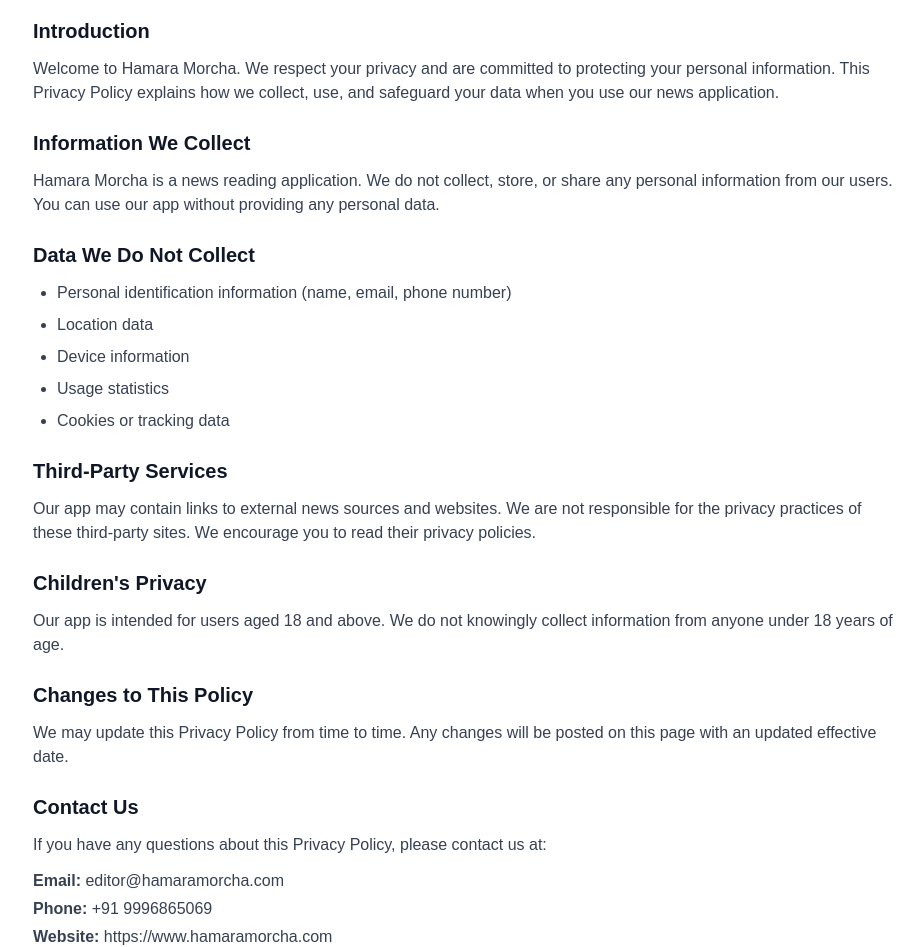
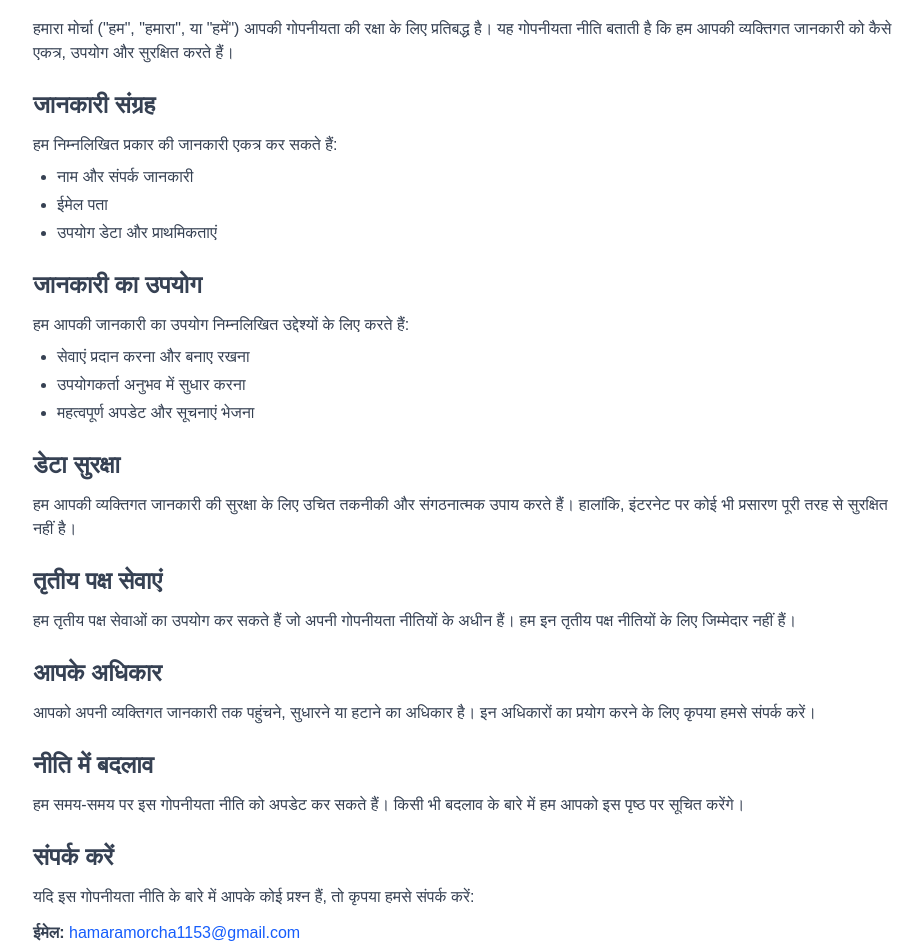
Before and after one commit to kp1153/hamaramorcha, a Next.js app: page /privacy-policy in a window 1280 px wide. Shown: the part 325-1272 px from the top of the page, without its empty margins (175-1099 px from the left). Built offline with nearby package versions, Linux system fonts and the light colour scheme.

Commit message:
dded contact us link in footer

```diff
--- a/app/privacy-policy/page.js
+++ b/app/privacy-policy/page.js
@@ -1,79 +1,88 @@
-// app/privacy-policy/page.js
-
-export const metadata = {
-  title: 'Privacy Policy - Hamara Morcha',
-  description: 'Privacy Policy for Hamara Morcha News App',
-};
-
-export default function PrivacyPolicyPage() {
+export default function PrivacyPolicy() {
   return (
-    <div className="max-w-4xl mx-auto px-4 py-8">
-      <h1 className="text-3xl font-bold mb-6 text-gray-900">Privacy Policy</h1>
+    <div className="container mx-auto px-4 py-8 max-w-4xl">
+      <h1 className="text-3xl font-bold mb-6">गोपनीयता नीति</h1>
 
       <div className="space-y-6 text-gray-700">
-        <p className="text-sm text-gray-500">
-          <strong>Effective Date:</strong> January 13, 2026
-        </p>
-
         <section>
-          <h2 className="text-xl font-semibold mb-3 text-gray-900">Introduction</h2>
+          <h2 className="text-2xl font-semibold mb-3">परिचय</h2>
           <p>
-            Welcome to Hamara Morcha. We respect your privacy and are committed to protecting your personal information.
-            This Privacy Policy explains how we collect, use, and safeguard your data when you use our news application.
+            हमारा मोर्चा ("हम", "हमारा", या "हमें") आपकी गोपनीयता की रक्षा के लिए प्रतिबद्ध है।
+            यह गोपनीयता नीति बताती है कि हम आपकी व्यक्तिगत जानकारी को कैसे एकत्र, उपयोग और सुरक्षित करते हैं।
           </p>
         </section>
 
         <section>
-          <h2 className="text-xl font-semibold mb-3 text-gray-900">Information We Collect</h2>
+          <h2 className="text-2xl font-semibold mb-3">जानकारी संग्रह</h2>
           <p>
-            Hamara Morcha is a news reading application. We do not collect, store, or share any personal information from our users.
-            You can use our app without providing any personal data.
+            हम निम्नलिखित प्रकार की जानकारी एकत्र कर सकते हैं:
+          </p>
+          <ul className="list-disc ml-6 mt-2 space-y-1">
+            <li>नाम और संपर्क जानकारी</li>
+            <li>ईमेल पता</li>
+            <li>उपयोग डेटा और प्राथमिकताएं</li>
+          </ul>
+        </section>
+
+        <section>
+          <h2 className="text-2xl font-semibold mb-3">जानकारी का उपयोग</h2>
+          <p>
+            हम आपकी जानकारी का उपयोग निम्नलिखित उद्देश्यों के लिए करते हैं:
+          </p>
+          <ul className="list-disc ml-6 mt-2 space-y-1">
+            <li>सेवाएं प्रदान करना और बनाए रखना</li>
+            <li>उपयोगकर्ता अनुभव में सुधार करना</li>
+            <li>महत्वपूर्ण अपडेट और सूचनाएं भेजना</li>
+          </ul>
+        </section>
+
+        <section>
+          <h2 className="text-2xl font-semibold mb-3">डेटा सुरक्षा</h2>
+          <p>
+            हम आपकी व्यक्तिगत जानकारी की सुरक्षा के लिए उचित तकनीकी और संगठनात्मक उपाय करते हैं।
+            हालांकि, इंटरनेट पर कोई भी प्रसारण पूरी तरह से सुरक्षित नहीं है।
           </p>
         </section>
 
         <section>
-          <h2 className="text-xl font-semibold mb-3 text-gray-900">Data We Do Not Collect</h2>
-          <ul className="list-disc pl-6 space-y-2">
-            <li>Personal identification information (name, email, phone number)</li>
-            <li>Location data</li>
-            <li>Device information</li>
-            <li>Usage statistics</li>
-            <li>Cookies or tracking data</li>
-          </ul>
-        </section>
-
-        <section>
-          <h2 className="text-xl font-semibold mb-3 text-gray-900">Third-Party Services</h2>
+          <h2 className="text-2xl font-semibold mb-3">तृतीय पक्ष सेवाएं</h2>
           <p>
-            Our app may contain links to external news sources and websites. We are not responsible for the privacy practices
-            of these third-party sites. We encourage you to read their privacy policies.
+            हम तृतीय पक्ष सेवाओं का उपयोग कर सकते हैं जो अपनी गोपनीयता नीतियों के अधीन हैं।
+            हम इन तृतीय पक्ष नीतियों के लिए जिम्मेदार नहीं हैं।
           </p>
         </section>
 
         <section>
-          <h2 className="text-xl font-semibold mb-3 text-gray-900">Children's Privacy</h2>
+          <h2 className="text-2xl font-semibold mb-3">आपके अधिकार</h2>
           <p>
-            Our app is intended for users aged 18 and above. We do not knowingly collect information from anyone under 18 years of age.
+            आपको अपनी व्यक्तिगत जानकारी तक पहुंचने, सुधारने या हटाने का अधिकार है।
+            इन अधिकारों का प्रयोग करने के लिए कृपया हमसे संपर्क करें।
           </p>
         </section>
 
         <section>
-          <h2 className="text-xl font-semibold mb-3 text-gray-900">Changes to This Policy</h2>
+          <h2 className="text-2xl font-semibold mb-3">नीति में बदलाव</h2>
           <p>
-            We may update this Privacy Policy from time to time. Any changes will be posted on this page with an updated effective date.
+            हम समय-समय पर इस गोपनीयता नीति को अपडेट कर सकते हैं।
+            किसी भी बदलाव के बारे में हम आपको इस पृष्ठ पर सूचित करेंगे।
           </p>
         </section>
 
         <section>
-          <h2 className="text-xl font-semibold mb-3 text-gray-900">Contact Us</h2>
+          <h2 className="text-2xl font-semibold mb-3">संपर्क करें</h2>
           <p>
-            If you have any questions about this Privacy Policy, please contact us at:
+            यदि इस गोपनीयता नीति के बारे में आपके कोई प्रश्न हैं, तो कृपया हमसे संपर्क करें:
           </p>
           <div className="mt-3 space-y-1">
-            <p><strong>Email:</strong> editor@hamaramorcha.com</p>
-            <p><strong>Phone:</strong> +91 9996865069</p>
-            <p><strong>Website:</strong> https://www.hamaramorcha.com</p>
+            <p><strong>ईमेल:</strong> <a href="mailto:hamaramorcha1153@gmail.com" className="text-blue-600 hover:underline">hamaramorcha1153@gmail.com</a></p>
+            <p><strong>फोन:</strong> <a href="tel:+919996865069" className="text-blue-600 hover:underline">+91 9996865069</a></p>
           </div>
+        </section>
+
+        <section className="mt-8 pt-6 border-t">
+          <p className="text-sm text-gray-600">
+            <strong>अंतिम अपडेट:</strong> जनवरी 2026
+          </p>
         </section>
       </div>
     </div>
```
